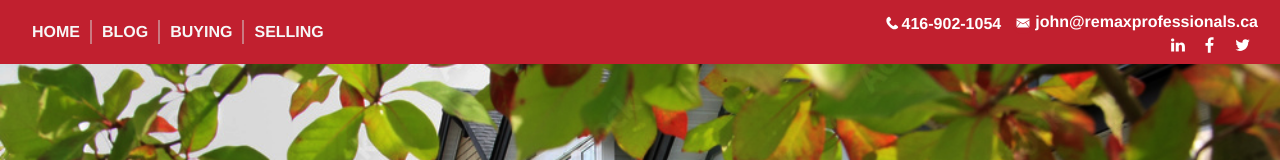
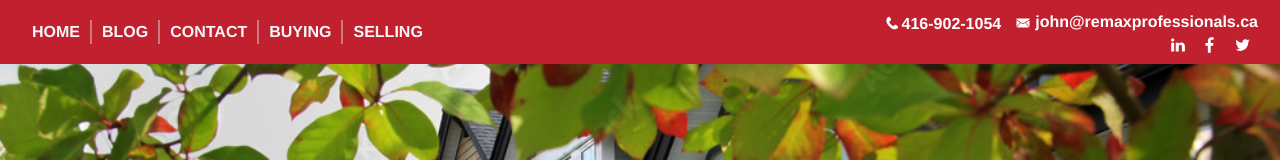
Before and after one commit to Sanparty/jmanucdoc-vue, a Vue app: page / in a window 1280 px wide. Shown: the top 160 px of the page. Built offline with nearby package versions, Linux system fonts and the light colour scheme.

Commit message:
adjusted nav and footer to point to data

```diff
--- a/src/App.vue
+++ b/src/App.vue
@@ -1,21 +1,18 @@
 <template>
-<!-- <NavbarJohn/> -->
-<NavbarJohnTemp />
+<NavbarJohn/>
 <router-view :key="$route.fullPath"></router-view>
 <FooterJohn/>
 <SocialBar/>
 </template>
 
 <script>
-// import NavbarJohn from "./components/navbarJohn.vue"
-import NavbarJohnTemp from "./components/navbarJohnTemp.vue"
+import NavbarJohn from "./components/navbarJohn.vue"
 import FooterJohn from "./components/footerJohn.vue"
 import SocialBar from "./components/socialBar.vue"
 export default {
   name: "App",
   components: {
-    // NavbarJohn,
-    NavbarJohnTemp,
+    NavbarJohn,
     FooterJohn,
     SocialBar
   }
--- a/src/components/footerJohn.vue
+++ b/src/components/footerJohn.vue
@@ -3,18 +3,10 @@
     <div class="container">
       <div class="row">
         <div class="col-md-6 col-lg-8 order-md-2 mb-3">
-          <ul class="footer-list">
+          <ul v-for="footerlink in footerlinks" :key="footerlink.id" class="footer-list">
             <li class="col-12 col-sm-6 col-lg-4">
-              <router-link :to="{name: 'Home'}">Home</router-link>
+              <router-link :to="{name: footerlink.routerlink}">{{ footerlink.name }}</router-link>
             </li>
-            <li class="col-12 col-sm-6 col-lg-4"><router-link :to="{name: 'Blog'}">Blog</router-link></li>
-            <li class="col-12 col-sm-6 col-lg-4"><router-link :to="{name: 'Contact'}">Contact</router-link></li>
-            <li class="col-12 col-sm-6 col-lg-4">Accessibility</li>
-            <li class="col-12 col-sm-6 col-lg-4"><router-link :to="{name: 'Buying'}">Buying</router-link></li>
-            <li class="col-12 col-sm-6 col-lg-4"><router-link :to="{name: 'Selling'}">Selling</router-link></li>
-            <li class="col-12 col-sm-6 col-lg-4">About</li>
-            <li class="col-12 col-sm-6 col-lg-4">Your Mississauga</li>
-            <li class="col-12 col-sm-6 col-lg-4">Communities</li>
           </ul>
         </div>
         <hr class="footerhr d-md-none mb-3 px-3" />
@@ -37,12 +29,14 @@
 
 <script>
 import johnContact from "../js/components/johnContact.js";
+import { footerLinks } from "../js/components/pagelinks"
 
 export default {
   Name: "FooterJohn",
   data () {
     return {
-      contact: johnContact
+      contact: johnContact,
+      footerlinks: footerLinks
     }
   }
 };
--- a/src/components/navbarJohn.vue
+++ b/src/components/navbarJohn.vue
@@ -49,59 +49,10 @@
         id="navbarSupportedContent"
       >
         <ul class="navbar-nav navbar-nav-scroll">
-          <li class="nav-item">
-            <router-link :to="{ name: 'Home' }" class="d-none d-lg-block">Home</router-link>
-            <router-link :to="{ name: 'Home' }" class="d-lg-none"><span data-bs-target="#navbarSupportedContent" data-bs-toggle="collapse">Home</span></router-link>
+          <li v-for="navlink in navlinks" :key="navlink.id" class="nav-item">
+            <router-link :to="{ name: navlink.routerlink }" class="d-none d-lg-block">{{ navlink.name }}</router-link>
+            <router-link :to="{ name: navlink.routerlink }" class="d-lg-none"><span data-bs-target="#navbarSupportedContent" data-bs-toggle="collapse">{{ navlink.name }}</span></router-link>
           </li>
-          <li class="nav-item">
-            <router-link :to="{ name: 'Blog' }" class="d-none d-lg-block">Blog</router-link>
-            <router-link :to="{ name: 'Blog' }" class="d-lg-none"><span data-bs-target="#navbarSupportedContent" data-bs-toggle="collapse">Blog</span></router-link>
-          </li>
-          <li class="nav-item dropdown">
-            <a
-              class="nav-link dropdown-toggle"
-              href="#"
-              id="navbarDropdown"
-              role="button"
-              data-bs-toggle="dropdown"
-              aria-haspopup="true"
-              aria-expanded="false"
-            >
-              Buying
-            </a>
-            <div class="dropdown-menu" aria-labelledby="navbarDropdown">
-              <a class="dropdown-item" href="#">Selecting an Agent</a>
-              <a class="dropdown-item" href="#">Arrange Financing</a>
-              <a class="dropdown-item" href="#">Viewing Homes</a>
-              <a class="dropdown-item" href="#">Making an Offer</a>
-              <a class="dropdown-item" href="#">Closing the Sale</a>
-            </div>
-          </li>
-          <li class="nav-item dropdown">
-            <a
-              class="nav-link dropdown-toggle"
-              href="#"
-              id="navbarDropdown"
-              role="button"
-              data-bs-toggle="dropdown"
-              aria-haspopup="true"
-              aria-expanded="false"
-            >
-              Selling
-            </a>
-            <div class="dropdown-menu" aria-labelledby="navbarDropdown">
-              <a class="dropdown-item" href="#">Selecting the Right Agent</a>
-              <a class="dropdown-item" href="#">Setting Your Price</a>
-              <a class="dropdown-item" href="#">Attracting Buyers</a>
-              <a class="dropdown-item" href="#">Handling Viewings</a>
-              <a class="dropdown-item" href="#">Dealing With Offers</a>
-              <a class="dropdown-item" href="#">Closing the Sale</a>
-              <a class="dropdown-item" href="#">Free Home Evaluation</a>
-            </div>
-          </li>
-          <li class="nav-item"><a href="#">About</a></li>
-          <!-- <li class="nav-item"><a href="#">Your Mississauga</a></li> -->
-          <li class="nav-item"><a href="#">Communities</a></li>
           <li class="nav-item"></li>
         </ul>
       </div>
@@ -111,11 +62,13 @@
 
 <script>
 import johnContact from "../js/components/johnContact.js";
+import { navLinks } from "../js/components/pagelinks"
 export default {
   Name: "NavbarJohn",
   data() {
     return {
       contact: johnContact,
+      navlinks: navLinks,
     };
   },
 };
@@ -228,6 +181,7 @@ button a {
 }
 .navbar-nav li > a:hover {
   color: #272727;
+  transition: 0.25s ease;
 }
 .navbar-nav-scroll {
   max-height: var(--bs-scroll-height, 100vh);
--- a/src/components/navbarJohnTemp.vue
+++ /dev/null
@@ -1,230 +0,0 @@
-<template>
-  <nav class="navbar navbar-expand-lg fixed-top">
-    <div class="container-fluid justify-content-between">
-          <button
-        class="navbar-toggler col-2 col-sm-1 navbar-dark"
-        type="button"
-        data-bs-toggle="collapse"
-        data-bs-target="#navbarSupportedContent"
-        aria-controls="navbarSupportedContent"
-        aria-expanded="false"
-        aria-label="Toggle navigation"
-      >
-        <span class="navbar-toggler-icon"></span>
-      </button>
-      <div class="order-lg-2">
-        <div class="d-flex flex-column-reverse flex-xl-row align-items-end">
-          <div class="phone">
-            <a :href="`tel:${contact.johnNumber}`">{{ contact.johnNumber }}</a>
-          </div>
-          <div class="email">
-            <a :href="`mailto:${contact.johnEmail}`">{{ contact.johnEmail }}</a>
-          </div>
-        </div>
-        <div class="d-none d-lg-block">
-          <a :href="contact.johnTwitter" target="_blank"
-            ><img
-              class="social col-1"
-              src="../assets/images/social_tw_white.svg"
-              alt="Twitter"
-          /></a>
-          <a :href="contact.johnFacebook" target="_blank"
-            ><img
-              class="social col-1"
-              src="../assets/images/social_fb_white.svg"
-              alt="Facebook"
-          /></a>
-          <a :href="contact.johnLinkedin" target="_blank"
-            ><img
-              class="social col-1"
-              src="../assets/images/social_in_white.svg"
-              alt="LinkedIn"
-          /></a>
-        </div>
-
-      </div>
-
-      <div
-        class="collapse navbar-collapse justify-content-start"
-        id="navbarSupportedContent"
-      >
-        <ul class="navbar-nav navbar-nav-scroll">
-          <li class="nav-item">
-            <router-link :to="{ name: 'Home' }" class="d-none d-lg-block">Home</router-link>
-            <router-link :to="{ name: 'Home' }" class="d-lg-none"><span data-bs-target="#navbarSupportedContent" data-bs-toggle="collapse">Home</span></router-link>
-          </li>
-          <li class="nav-item">
-            <router-link :to="{ name: 'Blog' }" class="d-none d-lg-block">Blog</router-link>
-            <router-link :to="{ name: 'Blog' }" class="d-lg-none"><span data-bs-target="#navbarSupportedContent" data-bs-toggle="collapse">Blog</span></router-link>
-          </li>
-          <li class="nav-item">
-            <router-link :to="{ name: 'Buying' }" class="d-none d-lg-block">Buying</router-link>
-            <router-link :to="{ name: 'Buying' }" class="d-lg-none"><span data-bs-target="#navbarSupportedContent" data-bs-toggle="collapse">Buying</span></router-link>
-          </li>
-          <li class="nav-item">
-            <router-link :to="{ name: 'Selling' }" class="d-none d-lg-block">Selling</router-link>
-            <router-link :to="{ name: 'Selling' }" class="d-lg-none"><span data-bs-target="#navbarSupportedContent" data-bs-toggle="collapse">Selling</span></router-link>
-          </li>
-          <li class="nav-item"></li>
-        </ul>
-      </div>
-    </div>
-  </nav>
-</template>
-
-<script>
-import johnContact from "../js/components/johnContact.js";
-export default {
-  Name: "NavbarJohn",
-  data() {
-    return {
-      contact: johnContact,
-    };
-  },
-};
-</script>
-
-<style scoped>
-nav {
-  background-color: #c1202f;
-  padding: 10px;
-  top: 0;
-  width: 100%;
-  text-align: left;
-}
-.nav-item {
-  margin-top: 10px;
-}
-.nav-link,
-.dropdown-item,
-.dropdown-menu {
-  background-color: #c1202f;
-  color: #f7f7f7;
-  border: 0px;
-}
-.dropdown-item:hover {
-  background-color: #fff;
-  color: #272727;
-}
-.nav-link {
-  padding: 0;
-}
-.nav-link:focus,
-.nav-link:hover {
-  color: #272727;
-}
-.navbar-nav {
-  height: 100vh;
-}
-.navbar-nav .show > .nav-link {
-  color: #272727;
-}
-
-.navbar-nav li {
-  font-weight: bold;
-  font-size: .9rem;
-  border-bottom: 2px solid rgb(211, 211, 211, 0.5);
-  border-bottom-width: 50%;
-  padding: 20px;
-}
-ul {
-  list-style-type: none;
-  margin: 0;
-  padding: 0;
-}
-li {
-  float: left;
-  display: block;
-  padding-left: 20px;
-  color: #f7f7f7;
-  text-transform: uppercase;
-}
-.social {
-  max-height: 18px;
-  float: right;
-}
-.navbar-toggler-icon:hover {
-  color: #f7f7f7;
-  outline: none;
-}
-.email,
-.phone {
-  color: white;
-  font-weight: bold;
-  margin-left: 10px;
-}
-.email a,
-.email a:visited,
-.phone a,
-.phone a:visited {
-  text-decoration: none;
-  color: white;
-}
-.phone:before {
-  content: "";
-  display: block;
-  background: url(../assets/images/icon_phone_white.svg) no-repeat;
-  width: 18px;
-  height: 18px;
-  float: left;
-  margin: 2px 1px;
-}
-.email:before {
-  content: "";
-  display: block;
-  background: url(../assets/images/1011335_email_envelope_mail_message_send_icon.svg) no-repeat;
-  width: 22px;
-  height: 22px;
-  float: left;
-  margin: 2px 1px;
-}
-button a {
-  color: #f7f7f7;
-  text-decoration: none;
-}
-.nav-item a {
-  text-decoration: none;
-}
-.navbar-nav li > a,
-.navbar-nav li > a:visited {
-  color: #f7f7f7;
-}
-.navbar-nav li > a:hover {
-  color: #272727;
-  transition: 0.25s ease;
-}
-.navbar-nav-scroll {
-  max-height: var(--bs-scroll-height, 100vh);
-}
-.navbar-nav li:nth-last-child(2),
-.navbar-nav li:last-child {
-  border: none;
-}
-@media screen and (min-width: 992px) {
-  .navbar-nav {
-    height: auto;
-  }
-  .nav-item {
-    margin-top: 0;
-  }
-  li {
-    padding-left: 25px;
-  }
-  .navbar-nav li {
-    border-bottom: none;
-    padding: 0 10px;
-    border-right: 2px solid rgb(211, 211, 211, 0.5);
-    border-width: 50%;
-  }
-  .navbar-nav li > a:hover,
-  .navbar-nav a:active,
-  .navbar-nav a:focus {
-    color: #272727;
-  }
-}
-@media screen and (min-width: 1200px) {
-  .navbar-nav li {
-  font-size: inherit;
-  }
-}
-</style>
--- /dev/null
+++ b/src/js/components/pagelinks.js
@@ -0,0 +1,31 @@
+const homeLink = {
+    id: "homelink",
+    name: "Home",
+    routerlink: "Home",
+}
+const blogLink = {
+    id: "bloglink",
+    name: "Blog",
+    routerlink: "Blog",
+}
+const contactLink = {
+    id: "contactlink",
+    name: "Contact",
+    routerlink: "Contact",
+}
+const buyingLink = {
+    id: "buyinglink",
+    name: "Buying",
+    routerlink: "Buying",
+}
+const sellingLink = {
+    id: "sellinglink",
+    name: "Selling",
+    routerlink: "Selling",
+}
+
+
+const navLinks = { homeLink, blogLink, contactLink, buyingLink, sellingLink }
+const footerLinks = { homeLink, blogLink, contactLink, buyingLink, sellingLink }
+
+export { navLinks, footerLinks}
```
